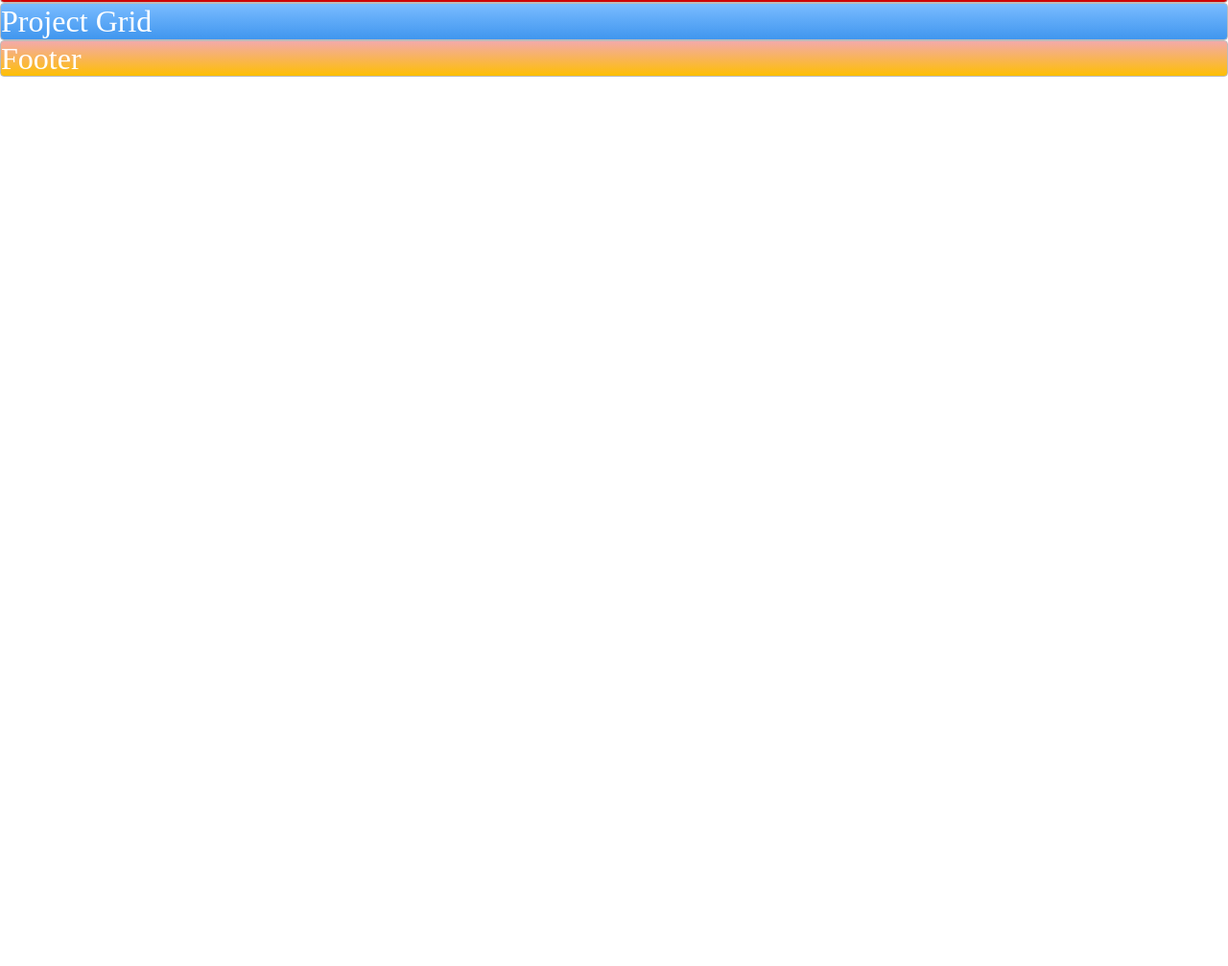
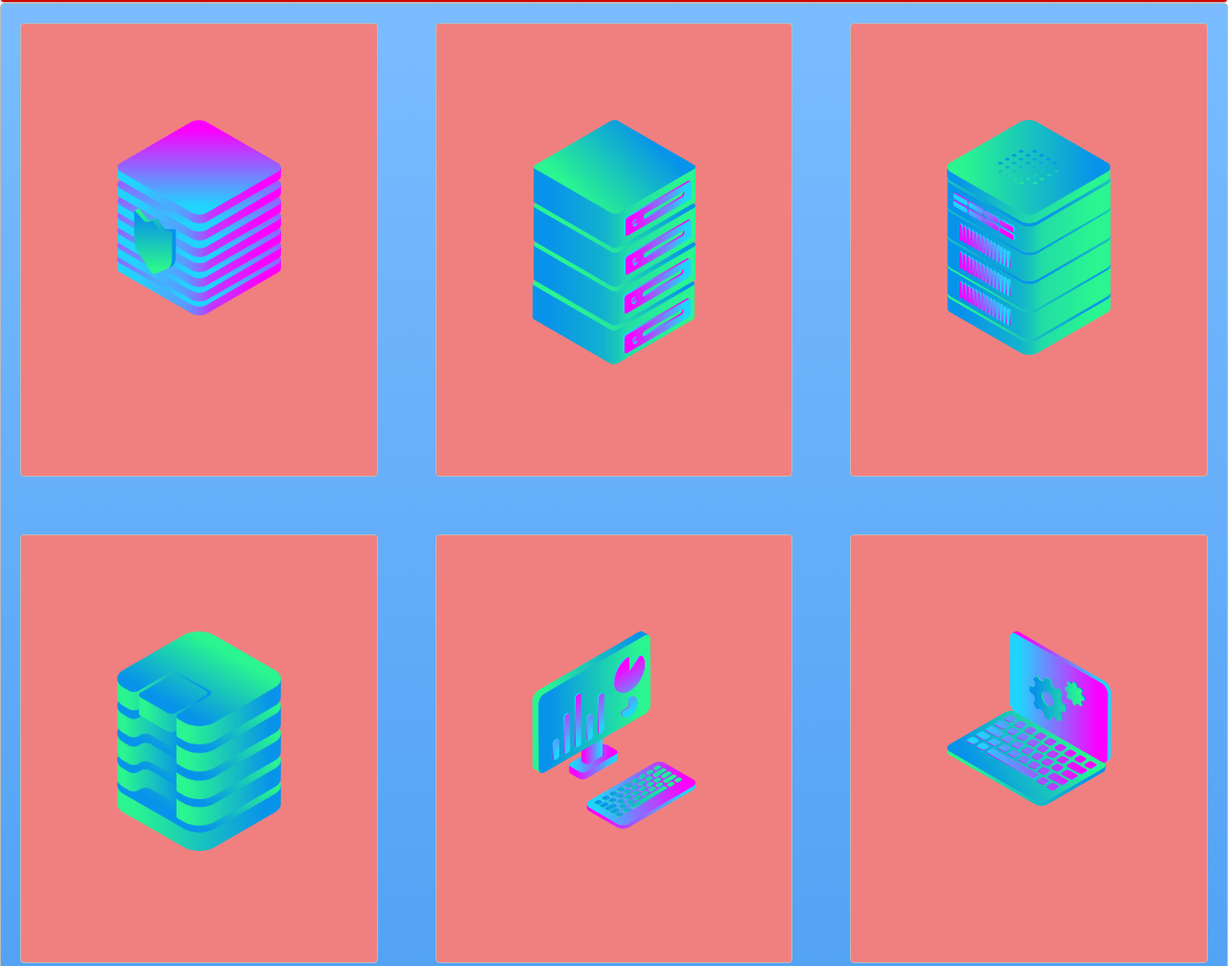
Before and after one commit to Ragulan-R/gridlayoutproj, a plain HTML site: page index.html in a window 1280 px wide. Shown: the part 476-1483 px from the top of the page at 96% size. Before the commit the page ends 800 px from the top, so only its background shows below. Drawn offline with Linux system fonts and the light colour scheme.

Commit message:
added project grid and footer

```diff
--- a/index.html
+++ b/index.html
@@ -17,7 +17,16 @@
       </ul>
     </nav>
     <div class="zone container red">Cover</div>
-    <div class="zone blue">Project Grid</div>
-    <div class="zone yellow">Footer</div>
+    <div class="zone grid-wrapper blue">
+      <div class="box zone"><img src="./img/server_safe_2.png" /></div>
+      <div class="box zone"><img src="./img/server_2_2.png" /></div>
+      <div class="box zone"><img src="./img/server_3.png" /></div>
+      <div class="box zone"><img src="./img/data_storage_2_2.png" /></div>
+      <div class="box zone"><img src="./img/desktop_analytics_2.png" /></div>
+      <div class="box zone"><img src="./img/monitor_settings_2.png" /></div>
+      <div class="box zone"><img src="./img/monitor_coding_2.png" /></div>
+      <div class="box zone"><img src="./img/files_2.png" /></div>
+    </div>
+    <footer class="zone yellow">Footer</footer>
   </body>
 </html>
--- a/style.css
+++ b/style.css
@@ -285,6 +285,27 @@ a {
   height: 50vh;
 }
 
+/* grid */
+.grid-wrapper {
+  display: grid;
+  gap: 20px;
+  grid-template-columns: repeat(auto-fill, minmax(350px, 1fr));
+}
+
+.box > img {
+  width: 100%;
+}
+
+.box {
+  background-color: lightcoral;
+  padding: 100px;
+  margin: 20px;
+}
+
+footer {
+  text-align: center;
+}
+
 /*https://paulund.co.uk/how-to-create-shiny-css-buttons*/
 /***********************************************************************
  *  Green Background
```
